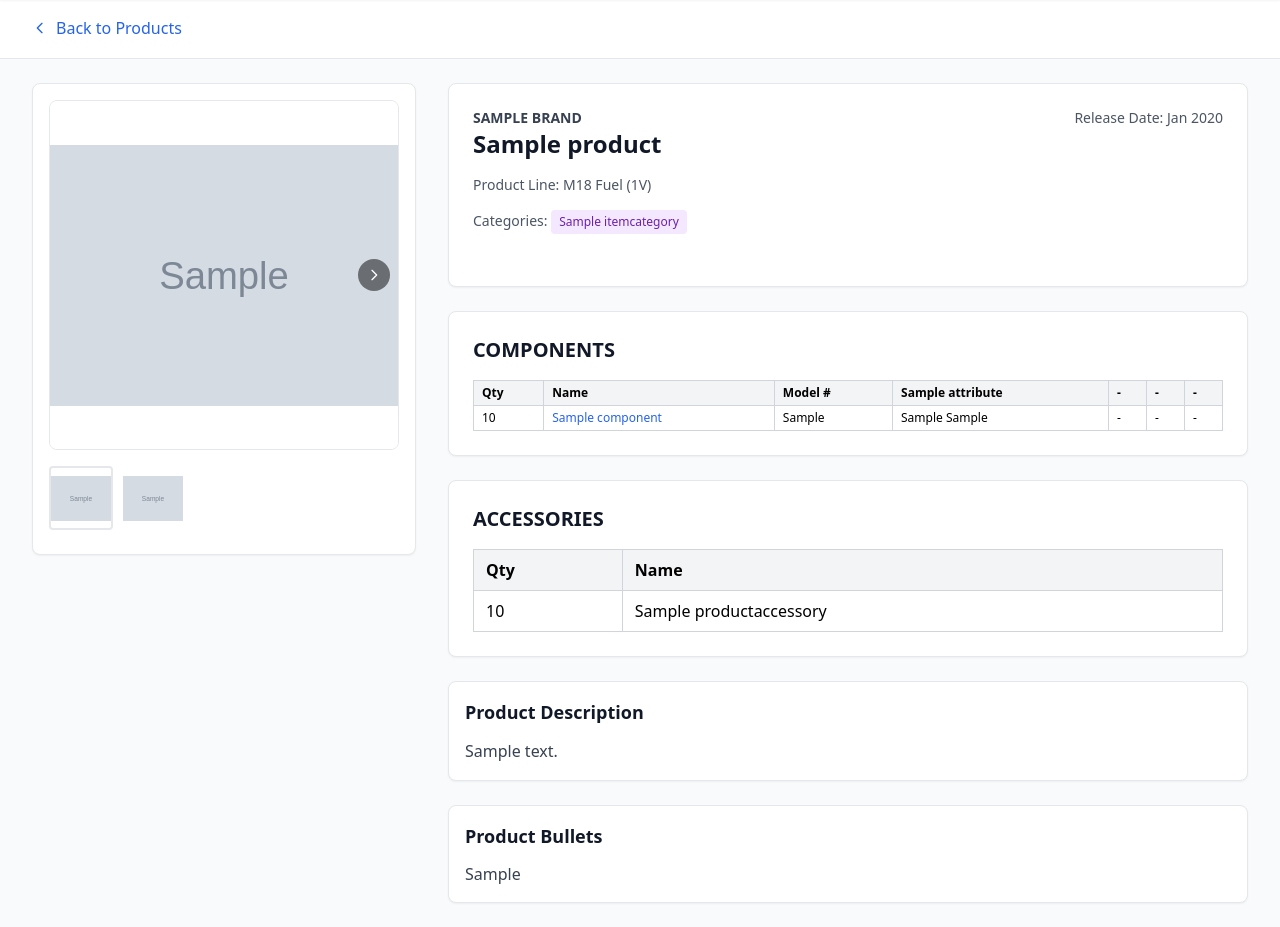
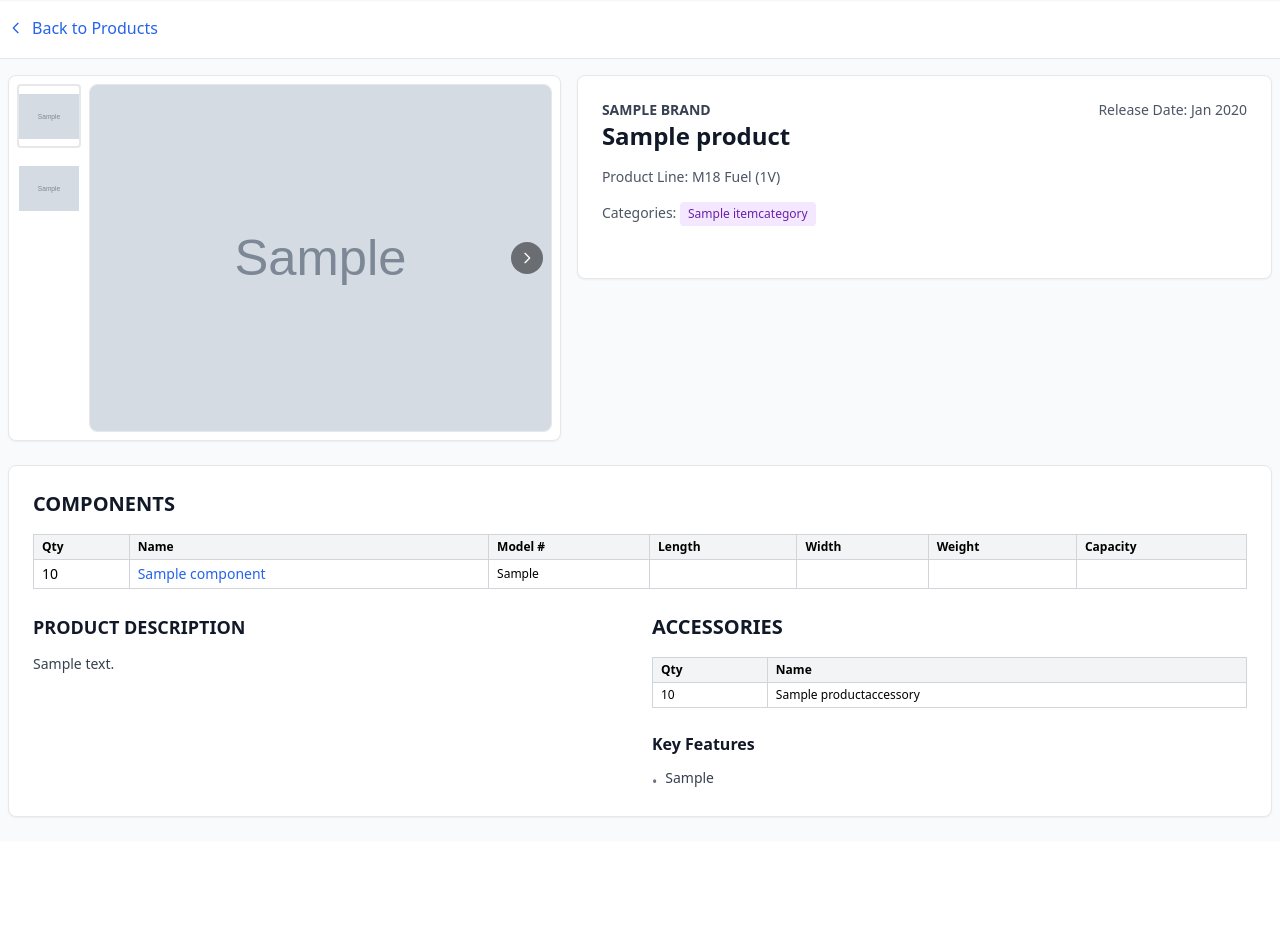
Before and after one commit to tooldecoded/tooldecoded_1_0, a Django app: page /product/00000000-0000-0000-0000-000000000001/ in a window 1280 px wide. Shown: the part 105-1032 px from the top of the page. After the commit the page ends 923 px from the top, so only its background shows below. Run offline with Django 5.2, Linux system fonts and the light colour scheme; tables that the repository leaves empty hold one stand-in row (values such as "Sample post"); grey boxes marked "Sample" are stand-in pictures; some libraries are stand-ins or nearby versions.

Commit message:
Update database scripts and frontend templates

```diff
--- a/dataimport/scripts_dataimport/create_components.py
+++ b/dataimport/scripts_dataimport/create_components.py
@@ -2,14 +2,14 @@
 import os
 import django
 import sys
-sys.path.append(os.path.dirname(os.path.dirname(os.path.abspath(__file__))))
+sys.path.append(os.path.dirname(os.path.dirname(os.path.dirname(os.path.abspath(__file__)))))
 os.environ.setdefault('DJANGO_SETTINGS_MODULE', 'tooldecoded.settings')
 django.setup()
 
 from toolanalysis.models import Components, ItemCategories, Brands, ListingTypes
 import pandas as pd
 
-df = pd.read_excel('dataimport/M18 Database.xlsx', sheet_name='Component')
+df = pd.read_excel('dataimport/M18 Database.xlsx', sheet_name='Component (2)')
 
 for i in range(len(df)):
     name = str(df.iloc[i]['component_name'])
--- a/dataimport/scripts_dataimport/create_productcomponents.py
+++ b/dataimport/scripts_dataimport/create_productcomponents.py
@@ -9,7 +9,7 @@ django.setup()
 from toolanalysis.models import ProductComponents, Products, Components
 import pandas as pd
 
-df = pd.read_excel('dataimport/M18 Database.xlsx', sheet_name='ProductComponent')
+df = pd.read_excel('dataimport/M18 Database.xlsx', sheet_name='ProductComponent (3)')
 
 for i in range(len(df)):
     product = Products.objects.get(sku=str(df.iloc[i]['product_sku']))
--- a/dataimport/scripts_dataimport/create_products.py
+++ b/dataimport/scripts_dataimport/create_products.py
@@ -9,7 +9,7 @@ django.setup()
 from toolanalysis.models import Products, ItemCategories, Brands, ListingTypes
 import pandas as pd
 
-df = pd.read_excel('dataimport/M18 Database.xlsx', sheet_name='Product')
+df = pd.read_excel('dataimport/M18 Database.xlsx', sheet_name='Product (2)')
 
 for i in range(len(df)):
     name = str(df.iloc[i]['product_name'])
--- a/frontend/templates/frontend/product_detail.html
+++ b/frontend/templates/frontend/product_detail.html
@@ -7,7 +7,7 @@
 <div class="min-h-screen bg-gray-50">
     <!-- Back Button -->
     <div class="bg-white border-b">
-        <div class="max-w-7xl mx-auto px-4 sm:px-6 lg:px-8 py-4">
+        <div class="max-w-7xl mx-auto px-2 py-4">
             <button onclick="history.back()" class="inline-flex items-center text-blue-600 hover:text-blue-800 font-medium">
                 <svg class="w-4 h-4 mr-2" fill="none" stroke="currentColor" viewBox="0 0 24 24">
                     <path stroke-linecap="round" stroke-linejoin="round" stroke-width="2" d="M15 19l-7-7 7-7"></path>
@@ -17,15 +17,34 @@
         </div>
     </div>
 
-    <div class="max-w-7xl mx-auto px-4 sm:px-6 lg:px-8 py-6">
-        <div class="grid grid-cols-1 lg:grid-cols-3 gap-8">
+    <!-- Product Header Section (Images + Info) - max-w-7xl -->
+    <div class="max-w-7xl mx-auto px-2 py-4">
+        <div class="grid grid-cols-1 lg:grid-cols-9 gap-4">
             <!-- Left Column - Product Images -->
-            <div class="lg:col-span-1">
+            <div class="lg:col-span-4">
                 <!-- Main Product Image with Carousel -->
-                <div class="bg-white rounded-lg shadow-sm border p-4 mb-4">
-                    <div class="relative bg-white border border-gray-200 rounded-lg overflow-hidden">
+                <div class="bg-white rounded-lg shadow-sm border p-2 mb-2">
+                    <div class="flex gap-2">
+                        <!-- Thumbnails on the left -->
+                        {% if product.image or product.productimages_set.all %}
+                        <div class="flex flex-col gap-2 overflow-y-auto h-80 flex-shrink-0">
                             {% if product.image %}
-                            <div class="aspect-square bg-white flex items-center justify-center relative">
+                                <div class="w-16 h-16 bg-white border border-gray-200 rounded overflow-hidden cursor-pointer border-2 border-blue-500 thumbnail flex-shrink-0" onclick="changeMainImageByIndex(0)">
+                                    <img src="{{ product.image }}" alt="{{ product.name }}" class="w-full h-full object-contain">
+                                </div>
+                            {% endif %}
+                            {% for image in product.productimages_set.all %}
+                                <div class="w-16 h-16 bg-white border border-gray-200 rounded overflow-hidden cursor-pointer hover:border-blue-500 border-2 border-transparent transition-colors thumbnail flex-shrink-0" onclick="changeMainImageByIndex({% if product.image %}{{ forloop.counter }}{% else %}{{ forloop.counter0 }}{% endif %})">
+                                    <img src="{{ image.image }}" alt="{{ product.name }}" class="w-full h-full object-contain">
+                                </div>
+                            {% endfor %}
+                        </div>
+                        {% endif %}
+
+                        <!-- Main image on the right -->
+                        <div class="flex-1 relative bg-white border border-gray-200 rounded-lg overflow-hidden">
+                            {% if product.image %}
+                                <div class="aspect-[4/3] bg-white flex items-center justify-center relative">
                                     <button id="prevBtn" class="absolute left-2 top-1/2 transform -translate-y-1/2 bg-black bg-opacity-50 text-white p-2 rounded-full hover:bg-opacity-75" onclick="previousImage()">
                                         <svg class="w-4 h-4" fill="none" stroke="currentColor" viewBox="0 0 24 24">
                                             <path stroke-linecap="round" stroke-linejoin="round" stroke-width="2" d="M15 19l-7-7 7-7"></path>
@@ -39,7 +58,7 @@
                                     </button>
                                 </div>
                             {% elif product.productimages_set.all %}
-                            <div class="aspect-square bg-white flex items-center justify-center relative">
+                                <div class="aspect-[4/3] bg-white flex items-center justify-center relative">
                                     <button id="prevBtn" class="absolute left-2 top-1/2 transform -translate-y-1/2 bg-black bg-opacity-50 text-white p-2 rounded-full hover:bg-opacity-75" onclick="previousImage()">
                                         <svg class="w-4 h-4" fill="none" stroke="currentColor" viewBox="0 0 24 24">
                                             <path stroke-linecap="round" stroke-linejoin="round" stroke-width="2" d="M15 19l-7-7 7-7"></path>
@@ -53,7 +72,7 @@
                                     </button>
                                 </div>
                             {% else %}
-                            <div class="aspect-square bg-white flex items-center justify-center text-gray-400">
+                                <div class="aspect-[4/3] bg-white flex items-center justify-center text-gray-400">
                                     <div class="text-center">
                                         <svg class="w-16 h-16 mx-auto mb-2" fill="currentColor" viewBox="0 0 20 20">
                                             <path fill-rule="evenodd" d="M4 3a2 2 0 00-2 2v10a2 2 0 002 2h12a2 2 0 002-2V5a2 2 0 00-2-2H4zm12 12H4l4-8 3 6 2-4 3 6z" clip-rule="evenodd"></path>
@@ -63,27 +82,12 @@
                                 </div>
                             {% endif %}
                         </div>
-
-                    <!-- Image Thumbnails -->
-                    {% if product.image or product.productimages_set.all %}
-                    <div class="flex gap-2 mt-4 overflow-x-auto pb-2">
-                        {% if product.image %}
-                            <div class="w-16 h-16 bg-white border border-gray-200 rounded overflow-hidden cursor-pointer border-2 border-blue-500 thumbnail flex-shrink-0" onclick="changeMainImageByIndex(0)">
-                                <img src="{{ product.image }}" alt="{{ product.name }}" class="w-full h-full object-contain">
                     </div>
-                        {% endif %}
-                        {% for image in product.productimages_set.all %}
-                            <div class="w-16 h-16 bg-white border border-gray-200 rounded overflow-hidden cursor-pointer hover:border-blue-500 border-2 border-transparent transition-colors thumbnail flex-shrink-0" onclick="changeMainImageByIndex({% if product.image %}{{ forloop.counter }}{% else %}{{ forloop.counter0 }}{% endif %})">
-                                <img src="{{ image.image }}" alt="{{ product.name }}" class="w-full h-full object-contain">
-                            </div>
-                        {% endfor %}
-                    </div>
-                    {% endif %}
                 </div>
             </div>
 
             <!-- Right Column - Product Information -->
-            <div class="lg:col-span-2 space-y-6">
+            <div class="lg:col-span-5">
                 <!-- Product Header -->
                 <div class="bg-white rounded-lg shadow-sm border p-6">
                     <div class="flex items-start justify-between mb-4">
@@ -137,10 +141,16 @@
                         </div>
                     </div>
                 </div>
+            </div>
+        </div>
+    </div>
 
-                <!-- Components Table -->
+    <!-- Components Table Section - max-w-7xl for consistency -->
     {% if product.productcomponents_set.all %}
-                <div class="bg-white rounded-lg shadow-sm border p-6">
+    <div class="max-w-7xl mx-auto px-2 pb-6">
+        <div class="bg-white rounded-lg shadow-sm border p-6 space-y-6">
+            <!-- Components Table - full width -->
+            <div>
                 <h2 class="text-xl font-bold text-gray-900 mb-4">COMPONENTS</h2>
                 <div class="overflow-x-auto">
                     <table class="w-full border-collapse border border-gray-300 text-sm">
@@ -149,41 +159,95 @@
                                 <th class="border border-gray-300 px-2 py-1 text-left font-semibold text-xs">Qty</th>
                                 <th class="border border-gray-300 px-2 py-1 text-left font-semibold text-xs">Name</th>
                                 <th class="border border-gray-300 px-2 py-1 text-left font-semibold text-xs">Model #</th>
-                                    {% for attr in product.productcomponents_set.first.component.componentattributes_set.all|slice:":4" %}
-                                        <th class="border border-gray-300 px-2 py-1 text-left font-semibold text-xs">{{ attr.attribute.name }}</th>
-                                    {% endfor %}
-                                    <!-- Fill remaining headers if less than 4 attributes -->
-                                    {% for i in "1234" %}
-                                        {% if forloop.counter > product.productcomponents_set.first.component.componentattributes_set.count %}
-                                            <th class="border border-gray-300 px-2 py-1 text-left font-semibold text-xs">-</th>
-                                        {% endif %}
-                                    {% endfor %}
+                                <th class="border border-gray-300 px-2 py-1 text-left font-semibold text-xs">Length</th>
+                                <th class="border border-gray-300 px-2 py-1 text-left font-semibold text-xs">Width</th>
+                                <th class="border border-gray-300 px-2 py-1 text-left font-semibold text-xs">Weight</th>
+                                <th class="border border-gray-300 px-2 py-1 text-left font-semibold text-xs">Capacity</th>
                             </tr>
                         </thead>
                         <tbody>
                             {% for product_component in product.productcomponents_set.all %}
                             <tr>
-                                    <td class="border border-gray-300 px-2 py-1 text-xs">{{ product_component.quantity }}</td>
-                                    <td class="border border-gray-300 px-2 py-1 text-xs">
+                                <td class="border border-gray-300 px-2 py-1 text-md">{{ product_component.quantity }}</td>
+                                <td class="border border-gray-300 px-2 py-1 text-md">
                                     <div class="flex items-center gap-2">
                                         {% if component_products|lookup:product_component.component.id %}
-                                                <img src="{{ component_products|lookup:product_component.component.id }}" alt="{{ product_component.component.name }}" class="w-8 h-8 object-contain bg-white border border-gray-200 rounded">
+                                            <a href="{% url 'component_detail' product_component.component.id %}">
+                                                <img src="{{ component_products|lookup:product_component.component.id }}" alt="{{ product_component.component.name }}" class="w-8 h-8 object-contain bg-white">
+                                            </a>
                                         {% endif %}
                                         <a href="{% url 'component_detail' product_component.component.id %}" class="text-blue-600 hover:text-blue-800 font-medium">
                                             {{ product_component.component.name }}
                                         </a>
                                     </div>
                                 </td>
-                                    <td class="border border-gray-300 px-2 py-1 text-xs">{{ product_component.component.sku|default:"-" }}</td>
-                                    {% for attr in product_component.component.componentattributes_set.all|slice:":4" %}
-                                        <td class="border border-gray-300 px-2 py-1 text-xs">{{ attr.value|default:"-" }}{% if attr.attribute.unit %} {{ attr.attribute.unit }}{% endif %}</td>
-                                    {% endfor %}
-                                    <!-- Fill remaining columns if less than 4 attributes -->
-                                    {% for i in "1234" %}
-                                        {% if forloop.counter > product_component.component.componentattributes_set.count %}
-                                            <td class="border border-gray-300 px-2 py-1 text-xs">-</td>
+                                <td class="border border-gray-300 px-2 py-1 text-xs">{{ product_component.component.sku|default:"" }}</td>
+                                <td class="border border-gray-300 px-2 py-1 text-xs">
+                                    {% for attr in product_component.component.componentattributes_set.all %}
+                                        {% if attr.attribute.name == "Length" %}
+                                            {{ attr.value|default:"" }}{% if attr.attribute.unit %} {{ attr.attribute.unit }}{% endif %}
                                         {% endif %}
                                     {% endfor %}
+                                </td>
+                                <td class="border border-gray-300 px-2 py-1 text-xs">
+                                    {% for attr in product_component.component.componentattributes_set.all %}
+                                        {% if attr.attribute.name == "Width" %}
+                                            {{ attr.value|default:"" }}{% if attr.attribute.unit %} {{ attr.attribute.unit }}{% endif %}
+                                        {% endif %}
+                                    {% endfor %}
+                                </td>
+                                <td class="border border-gray-300 px-2 py-1 text-xs">
+                                    {% for attr in product_component.component.componentattributes_set.all %}
+                                        {% if attr.attribute.name == "Weight" %}
+                                            {{ attr.value|default:"" }}{% if attr.attribute.unit %} {{ attr.attribute.unit }}{% endif %}
+                                        {% endif %}
+                                    {% endfor %}
+                                </td>
+                                <td class="border border-gray-300 px-2 py-1 text-xs">
+                                    {% for attr in product_component.component.componentattributes_set.all %}
+                                        {% if attr.attribute.name == "Capacity" %}
+                                            {{ attr.value|default:"" }}{% if attr.attribute.unit %} {{ attr.attribute.unit }}{% endif %}
+                                        {% endif %}
+                                    {% endfor %}
+                                </td>
+                            </tr>
+                            {% endfor %}
+                        </tbody>
+                    </table>
+                </div>
+            </div>
+
+            <!-- Product Description and Accessories - side by side -->
+            <div class="grid grid-cols-2 gap-6">
+                <!-- Product Description - 1/2 width -->
+                {% if product.description %}
+                <div class="col-span-1">
+                    <h3 class="text-lg font-semibold text-gray-900 mb-3">PRODUCT DESCRIPTION</h3>
+                    <div class="text-sm text-gray-700 leading-relaxed">
+                        {{ product.description }}
+                    </div>
+                </div>
+                {% endif %}
+
+                <!-- Accessories and Key Features - 1/2 width, stacked vertically -->
+                <div class="col-span-1 space-y-6">
+                    <!-- Accessories Table -->
+                    {% if product.productaccessories_set.all %}
+                    <div>
+                        <h2 class="text-xl font-bold text-gray-900 mb-4">ACCESSORIES</h2>
+                        <div class="overflow-x-auto">
+                            <table class="w-full border-collapse border border-gray-300 text-sm">
+                                <thead>
+                                    <tr class="bg-gray-100">
+                                        <th class="border border-gray-300 px-2 py-1 text-left font-semibold text-xs">Qty</th>
+                                        <th class="border border-gray-300 px-2 py-1 text-left font-semibold text-xs">Name</th>
+                                    </tr>
+                                </thead>
+                                <tbody>
+                                    {% for accessory in product.productaccessories_set.all %}
+                                    <tr>
+                                        <td class="border border-gray-300 px-2 py-1 text-xs">{{ accessory.quantity }}</td>
+                                        <td class="border border-gray-300 px-2 py-1 text-xs">{{ accessory.name }}</td>
                                     </tr>
                                     {% endfor %}
                                 </tbody>
@@ -192,49 +256,23 @@
                     </div>
                     {% endif %}
 
-                <!-- Accessories Table -->
-                {% if product.productaccessories_set.all %}
-                <div class="bg-white rounded-lg shadow-sm border p-6">
-                    <h2 class="text-xl font-bold text-gray-900 mb-4">ACCESSORIES</h2>
-                    <div class="overflow-x-auto">
-                        <table class="w-full border-collapse border border-gray-300">
-                            <thead>
-                                <tr class="bg-gray-100">
-                                    <th class="border border-gray-300 px-3 py-2 text-left font-semibold">Qty</th>
-                                    <th class="border border-gray-300 px-3 py-2 text-left font-semibold">Name</th>
-                                </tr>
-                            </thead>
-                            <tbody>
-                                {% for accessory in product.productaccessories_set.all %}
-                                <tr>
-                                    <td class="border border-gray-300 px-3 py-2">{{ accessory.quantity }}</td>
-                                    <td class="border border-gray-300 px-3 py-2">{{ accessory.name }}</td>
-                                </tr>
-                                {% endfor %}
-                            </tbody>
-                        </table>
+                    <!-- Key Features -->
+                    {% if product.bullets %}
+                    <div>
+                        <h3 class="text-base font-bold text-gray-900 mb-3">Key Features</h3>
+                        <div class="text-sm text-gray-700">
+                            <div class="space-y-2 [&>p]:flex [&>p]:items-start [&>p]:before:content-['•'] [&>p]:before:text-gray-500 [&>p]:before:mr-2 [&>p]:before:mt-1">
+                                {{ product.bullets|linebreaks }}
                             </div>
                         </div>
-                {% endif %}
-
-                <!-- Description Section -->
-                {% if product.description %}
-                <div class="bg-white rounded-lg shadow-sm border p-4">
-                    <h3 class="text-lg font-semibold text-gray-900 mb-3">Product Description</h3>
-                    <p class="text-gray-700 leading-relaxed">{{ product.description }}</p>
-                </div>
-                {% endif %}
-
-                <!-- Product Bullets Section -->
-                {% if product.bullets %}
-                <div class="bg-white rounded-lg shadow-sm border p-4">
-                    <h3 class="text-lg font-semibold text-gray-900 mb-3">Product Bullets</h3>
-                    <div class="text-gray-700 whitespace-pre-line">{{ product.bullets }}</div>
                     </div>
                     {% endif %}
                 </div>
             </div>
         </div>
+    </div>
+    {% endif %}
+
 
     <script>
     let currentImageIndex = 0;
@@ -251,6 +289,7 @@
 
         // Initialize thumbnail highlighting and navigation button visibility
         updateActiveThumbnail(false);
+
     });
 
     function changeMainImageByIndex(index) {
@@ -325,6 +364,7 @@
             }
         }
     }
+
     </script>
 </div>
 {% endblock %}
```
Also changed, not shown: frontend/templates/frontend/components_index.html (+40 -24 lines), frontend/templates/frontend/index.html (+33 -28 lines), scripts/count_records.py (+6 -3 lines), 1 other file. Lines whose indentation alone changed are shown as unchanged.
